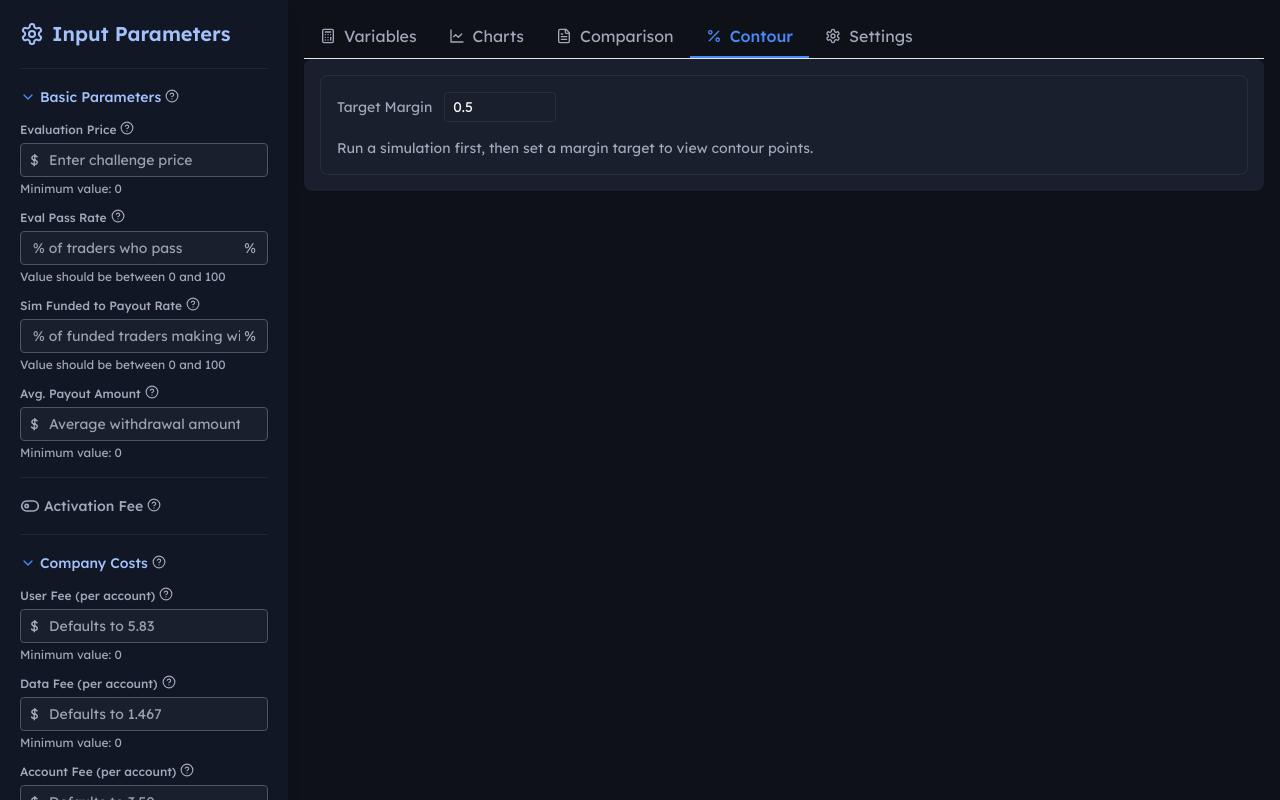
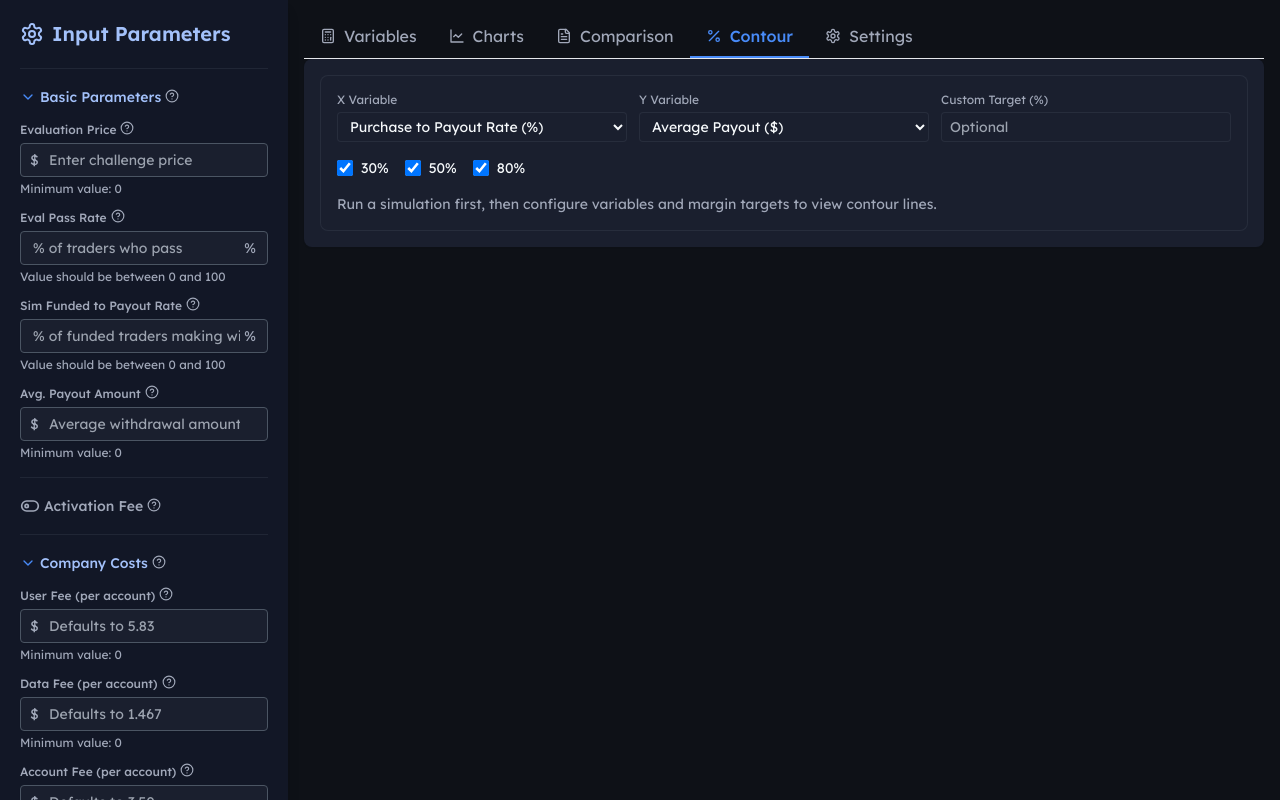
Before and after one commit to ZeusFU/Marginator-V2, a React (Vite) app: page / in a window 1280 px wide. Both pictures are taken after a click on the button "Contour". Shown: the top 800 px of the page. Built offline with nearby package versions, Linux system fonts and the light colour scheme.

Commit message:
feat(contour): full engine wiring using calculateMargins, variable selectors, multi-target (%), and chart rendering; margin targets displayed in %

```diff
--- a/src/components/ContourTab.tsx
+++ b/src/components/ContourTab.tsx
@@ -1,73 +1,199 @@
 import React, { useMemo, useState } from 'react'
 import { useSimulationContext } from '../context/SimulationContext'
 import { ContourEngine } from '../engines/ContourEngine'
+import { Line } from 'react-chartjs-2'
+import { calculateMargins } from '../utils/calculations'
+
+type VarKey = 'evalPrice' | 'purchaseToPayoutRate' | 'avgPayout'
+
+const VAR_LABEL: Record<VarKey, string> = {
+  evalPrice: 'Evaluation Price ($)',
+  purchaseToPayoutRate: 'Purchase to Payout Rate (%)',
+  avgPayout: 'Average Payout ($)'
+}
 
 export function ContourTab() {
   const { inputs, results } = useSimulationContext()
-  const [targetMargin, setTargetMargin] = useState<number>(0.5)
+  const [xVar, setXVar] = useState<VarKey>('purchaseToPayoutRate')
+  const [yVar, setYVar] = useState<VarKey>('avgPayout')
+  const [targets, setTargets] = useState<number[]>([0.3, 0.5, 0.8])
+  const [customTargetPct, setCustomTargetPct] = useState<string>('')
 
-  const contourPoints = useMemo(() => {
+  const parsed = useMemo(() => {
+    const toNum = (v: any, def: number) => {
+      if (v === '' || v === undefined || v === null) return def
+      const n = Number(v)
+      return isNaN(n) ? def : n
+    }
+
+    const evalPrice = toNum(inputs.evalPrice, 1)
+    const evalPassRate = toNum(inputs.evalPassRate, 0) / 100
+    const simFundedRate = toNum(inputs.simFundedRate, 0) / 100
+    const avgPayout = toNum(inputs.avgPayout, 1)
+    const useActivationFee = !!inputs.useActivationFee
+    const activationFee = toNum(inputs.activationFee, 0)
+    const avgLiveSaved = toNum(inputs.avgLiveSaved, 0)
+    const avgLivePayout = toNum(inputs.avgLivePayout, 0)
+    const includeLive = !!inputs.includeLive
+
+    const userFeePerAccount = inputs.userFeePerAccount === '' ? 5.83 : toNum(inputs.userFeePerAccount, 5.83)
+    const dataFeePerAccount = inputs.dataFeePerAccount === '' ? 1.467 : toNum(inputs.dataFeePerAccount, 1.467)
+    const accountFeePerAccount = inputs.accountFeePerAccount === '' ? 3.5 : toNum(inputs.accountFeePerAccount, 3.5)
+    const staffingCostPerAccount = inputs.staffingCostPerAccount === '' ? 3 : toNum(inputs.staffingCostPerAccount, 3)
+    const processorFeePercent = inputs.processorFeePercent === '' ? 5.5 : toNum(inputs.processorFeePercent, 5.5)
+    const affiliateFeePercent = inputs.affiliateFeePercent === '' ? 9.8 : toNum(inputs.affiliateFeePercent, 9.8)
+    const affiliateAppliesToActivation = !!inputs.affiliateAppliesToActivation
+
+    return {
+      evalPrice,
+      evalPassRate,
+      simFundedRate,
+      avgPayout,
+      useActivationFee,
+      activationFee,
+      avgLiveSaved,
+      avgLivePayout,
+      includeLive,
+      userFeePerAccount,
+      dataFeePerAccount,
+      accountFeePerAccount,
+      staffingCostPerAccount,
+      processorFeePercent,
+      affiliateFeePercent,
+      affiliateAppliesToActivation
+    }
+  }, [inputs])
+
+  const datasets = useMemo(() => {
     if (!results) return []
 
-    // Build an engine that returns margin value given variables
-    const engine = new ContourEngine<{ purchaseToPayoutRate: number, avgPayout: number, evalPrice: number }>()
-      .setFunction(({ purchaseToPayoutRate, avgPayout, evalPrice }) => {
-        const revenue = evalPrice
-        const cost = purchaseToPayoutRate * avgPayout
-        return revenue > 0 ? (revenue - cost) / revenue : 0
+    const engine = new ContourEngine<Record<VarKey, number>>()
+      .setFunction((vars) => {
+        // Build purchaseToPayoutRate when not directly present
+        const purchaseToPayoutRate = vars.purchaseToPayoutRate
+        const margin = calculateMargins(
+          vars.evalPrice,
+          purchaseToPayoutRate,
+          vars.avgPayout,
+          parsed.useActivationFee,
+          parsed.activationFee,
+          parsed.evalPassRate,
+          parsed.avgLiveSaved,
+          parsed.avgLivePayout,
+          parsed.includeLive,
+          parsed.userFeePerAccount,
+          parsed.dataFeePerAccount,
+          parsed.accountFeePerAccount,
+          parsed.staffingCostPerAccount,
+          parsed.processorFeePercent,
+          parsed.affiliateFeePercent,
+          parsed.affiliateAppliesToActivation
+        )
+        return margin.priceMargin
       })
-      .setContourValue(targetMargin)
       .setPrecision(0.0005)
       .setVariableRanges({
+        evalPrice: { min: Math.max(parsed.evalPrice * 0.1, 1), max: parsed.evalPrice * 3, steps: 50 },
         purchaseToPayoutRate: { min: 0.001, max: 1.0, steps: 50 },
-        avgPayout: { min: Math.max(Number(inputs.avgPayout || 0) * 0.1, 1), max: Number(inputs.avgPayout || 1) * 3, steps: 50 },
-        evalPrice: { min: Math.max(Number(inputs.evalPrice || 0) * 0.1, 1), max: Number(inputs.evalPrice || 1) * 3, steps: 50 }
+        avgPayout: { min: Math.max(parsed.avgPayout * 0.1, 1), max: parsed.avgPayout * 3, steps: 50 }
       })
 
-    // Calculate contour across PTR vs Avg Payout holding evalPrice fixed at current
-    const evalPriceNum = Number(inputs.evalPrice || 0) || 1
-    return engine.calculate2DContour('purchaseToPayoutRate', 'avgPayout', { evalPrice: evalPriceNum })
-  }, [inputs.evalPrice, inputs.avgPayout, results, targetMargin])
+    const fixedParams: Partial<Record<VarKey, number>> = {
+      evalPrice: parsed.evalPrice,
+      purchaseToPayoutRate: parsed.evalPassRate * parsed.simFundedRate,
+      avgPayout: parsed.avgPayout
+    }
+
+    const targetList = [
+      ...targets,
+      ...(customTargetPct !== '' ? [Math.max(0, Math.min(0.99, Number(customTargetPct) / 100))] : [])
+    ]
+
+    const colors = ['#3A82F7', '#FF5724', '#00C49F', '#FFBB28']
+    return targetList.map((t, idx) => {
+      const points = engine.setContourValue(t).calculate2DContour(xVar, yVar, fixedParams)
+      return {
+        label: `${Math.round(t * 100)}% margin`,
+        data: points.map(p => ({ x: xVar === 'purchaseToPayoutRate' ? p.x * 100 : p.x, y: yVar === 'purchaseToPayoutRate' ? p.y * 100 : p.y })),
+        borderColor: colors[idx % colors.length],
+        backgroundColor: `${colors[idx % colors.length]}33`,
+        pointRadius: 0,
+        tension: 0.1,
+        showLine: true,
+        fill: false
+      }
+    })
+  }, [results, parsed, xVar, yVar, targets, customTargetPct])
+
+  const options = useMemo(() => ({
+    responsive: true,
+    maintainAspectRatio: false,
+    plugins: {
+      legend: { display: true, position: 'top' as const, labels: { color: '#EBF3FE' } },
+      tooltip: {
+        callbacks: {
+          label: (ctx: any) => {
+            const x = ctx.parsed.x
+            const y = ctx.parsed.y
+            const xf = xVar === 'purchaseToPayoutRate' ? `${x.toFixed(2)}%` : `$${x.toFixed(2)}`
+            const yf = yVar === 'purchaseToPayoutRate' ? `${y.toFixed(2)}%` : `$${y.toFixed(2)}`
+            return `${ctx.dataset.label}: (${xf}, ${yf})`
+          }
+        }
+      }
+    },
+    scales: {
+      x: {
+        title: { display: true, text: VAR_LABEL[xVar], color: '#EBF3FE' },
+        ticks: { color: '#EBF3FE', callback: (v: any) => xVar === 'purchaseToPayoutRate' ? `${v}%` : `$${v}` }
+      },
+      y: {
+        title: { display: true, text: VAR_LABEL[yVar], color: '#EBF3FE' },
+        ticks: { color: '#EBF3FE', callback: (v: any) => yVar === 'purchaseToPayoutRate' ? `${v}%` : `$${v}` }
+      }
+    }
+  }), [xVar, yVar])
+
+  const otherOptions: VarKey[] = ['evalPrice', 'purchaseToPayoutRate', 'avgPayout']
 
   return (
     <div className="p-4 bg-card rounded-lg border border-border">
-      <div className="flex items-center gap-3 mb-4">
-        <label htmlFor="targetMargin" className="text-sm text-text_secondary">Target Margin</label>
-        <input
-          id="targetMargin"
-          type="number"
-          min={0}
-          max={0.99}
-          step={0.01}
-          value={targetMargin}
-          onChange={(e) => setTargetMargin(parseFloat(e.target.value))}
-          className="w-28 bg-card border border-border rounded px-2 py-1 text-sm"
-        />
+      <div className="grid grid-cols-1 md:grid-cols-3 gap-3 mb-4">
+        <div>
+          <label className="block text-xs text-text_secondary mb-1">X Variable</label>
+          <select value={xVar} onChange={e => setXVar(e.target.value as VarKey)} className="w-full bg-card border border-border rounded px-2 py-1 text-sm">
+            {otherOptions.map(k => (<option key={k} value={k}>{VAR_LABEL[k]}</option>))}
+          </select>
+        </div>
+        <div>
+          <label className="block text-xs text-text_secondary mb-1">Y Variable</label>
+          <select value={yVar} onChange={e => setYVar(e.target.value as VarKey)} className="w-full bg-card border border-border rounded px-2 py-1 text-sm">
+            {otherOptions.filter(k => k !== xVar).map(k => (<option key={k} value={k}>{VAR_LABEL[k]}</option>))}
+          </select>
+        </div>
+        <div>
+          <label className="block text-xs text-text_secondary mb-1">Custom Target (%)</label>
+          <input type="number" min={0} max={99} step={0.1} value={customTargetPct} onChange={e => setCustomTargetPct(e.target.value)} className="w-full bg-card border border-border rounded px-2 py-1 text-sm" placeholder="Optional"/>
+        </div>
       </div>
 
-      {contourPoints.length === 0 ? (
-        <div className="text-sm text-text_secondary">Run a simulation first, then set a margin target to view contour points.</div>
+      <div className="flex items-center gap-4 mb-4 text-sm">
+        {[30,50,80].map(p => (
+          <label key={p} className="inline-flex items-center gap-2">
+            <input type="checkbox" className="h-4 w-4" checked={targets.includes(p/100)} onChange={(e) => {
+              const val = p/100
+              setTargets(prev => e.target.checked ? [...prev, val] : prev.filter(t => t !== val))
+            }} />
+            <span>{p}%</span>
+          </label>
+        ))}
+      </div>
+
+      {!results ? (
+        <div className="text-sm text-text_secondary">Run a simulation first, then configure variables and margin targets to view contour lines.</div>
       ) : (
-        <div className="text-sm">
-          <div className="mb-2 text-text_secondary">PTR vs Avg Payout combinations at target margin:</div>
-          <div className="max-h-64 overflow-auto border border-border rounded">
-            <table className="w-full text-xs">
-              <thead className="bg-surface sticky top-0">
-                <tr>
-                  <th className="text-left p-2">PTR</th>
-                  <th className="text-left p-2">Avg Payout ($)</th>
-                </tr>
-              </thead>
-              <tbody>
-                {contourPoints.map((p, idx) => (
-                  <tr key={idx} className="odd:bg-background even:bg-surface">
-                    <td className="p-2">{(p.x * 100).toFixed(2)}%</td>
-                    <td className="p-2">{p.y.toFixed(2)}</td>
-                  </tr>
-                ))}
-              </tbody>
-            </table>
-          </div>
+        <div className="h-96">
+          <Line data={{ datasets }} options={options as any} />
         </div>
       )}
     </div>
```
